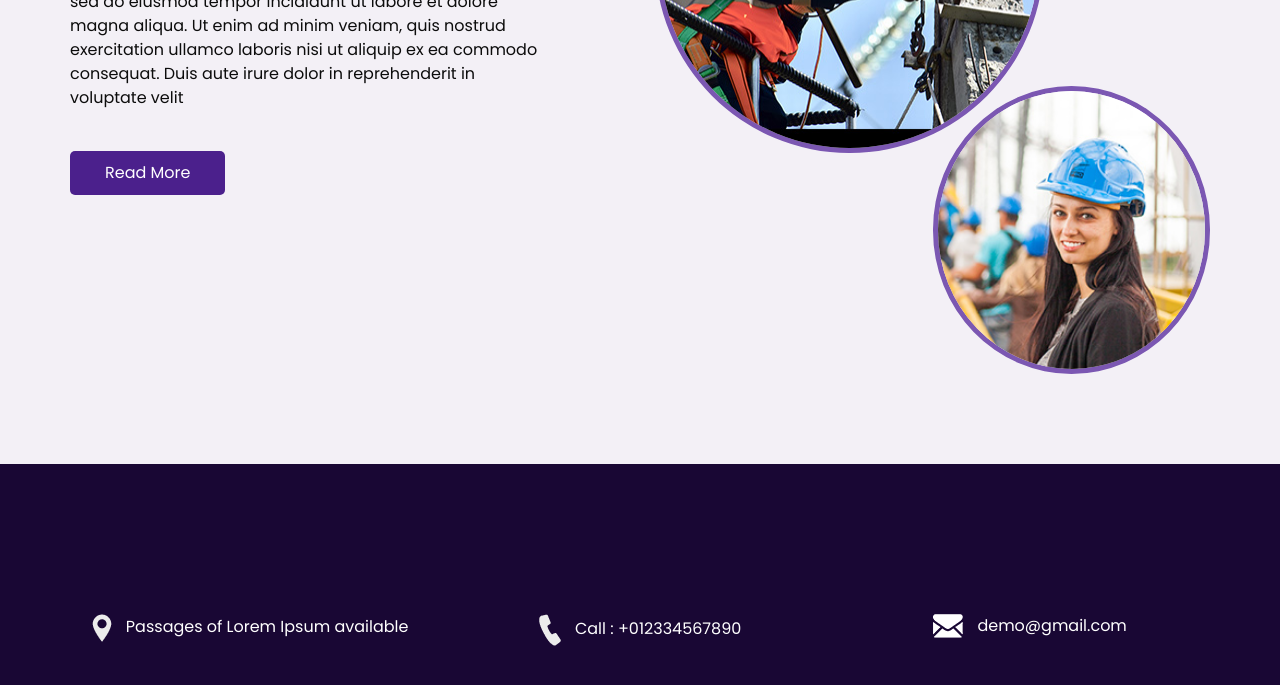
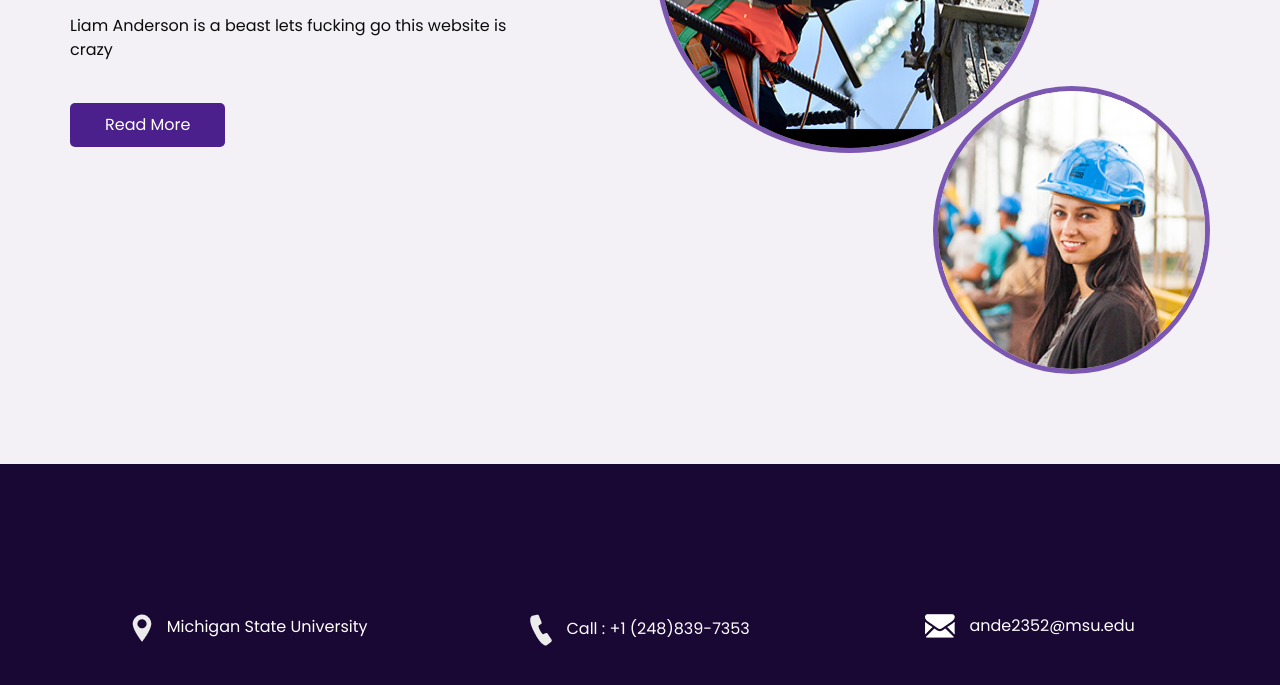
Before and after one commit to Landerson1234/LAportfolio, a plain HTML site: page about.html in a window 1280 px wide. Shown: the part 401-1086 px from the top of the page. Drawn offline with nearby package versions, Linux system fonts and the light colour scheme.

Commit message:
Added about description and contact info

```diff
--- a/about.html
+++ b/about.html
@@ -89,11 +89,7 @@
               <img src="images/plug.png" alt="">
             </div>
             <p>
-              Lorem ipsum dolor sit amet, consectetur adipiscing elit, sed do
-              eiusmod tempor incididunt ut labore et dolore magna aliqua. Ut
-              enim ad minim veniam, quis nostrud exercitation ullamco laboris
-              nisi ut aliquip ex ea commodo consequat. Duis aute irure dolor
-              in reprehenderit in voluptate velit
+              Liam Anderson is a beast lets fucking go this website is crazy
             </p>
             <a href="">
               Read More
@@ -128,7 +124,7 @@
             <a href="">
               <img src="images/location-white.png" alt="">
               <span>
-                Passages of Lorem Ipsum available
+                Michigan State University
               </span>
             </a>
           </div>
@@ -136,7 +132,7 @@
             <a href="">
               <img src="images/telephone-white.png" alt="">
               <span>
-                Call : +012334567890
+                Call : +1 (248)839-7353
               </span>
             </a>
           </div>
@@ -144,7 +140,7 @@
             <a href="">
               <img src="images/envelope-white.png" alt="">
               <span>
-                demo@gmail.com
+                ande2352@msu.edu
               </span>
             </a>
           </div>
```
